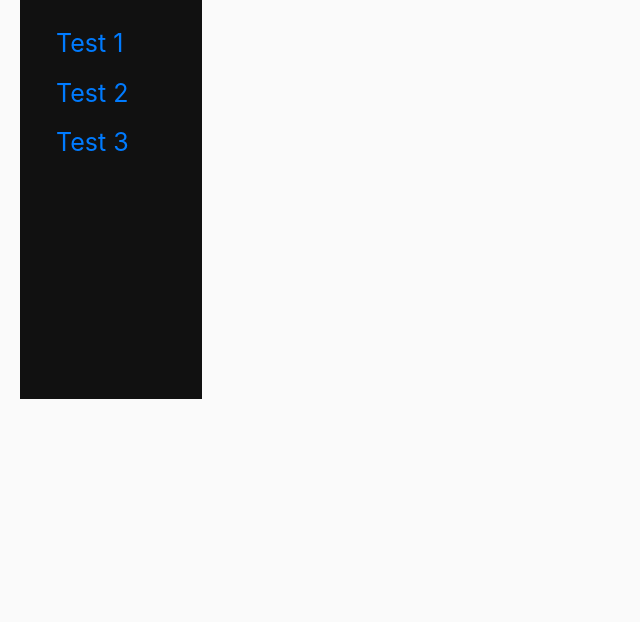
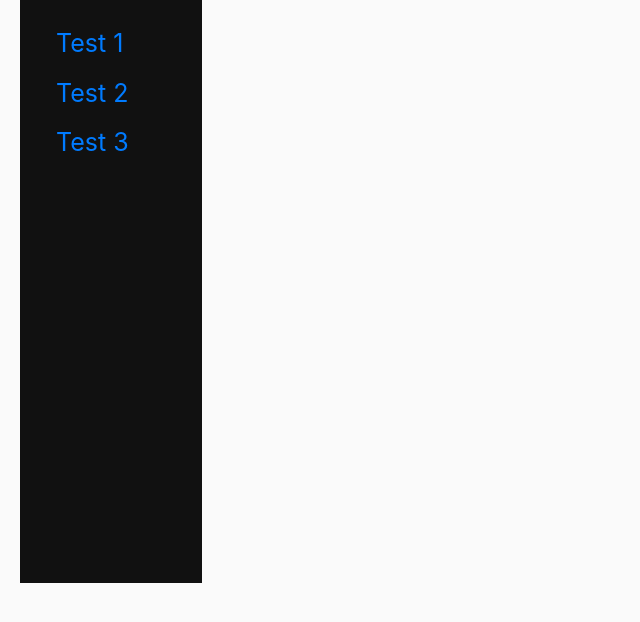
Before and after one commit to seika5/shirtmarket, a Django app: template shirtmarket/market/templates/home.html in a window 1280 px wide. Shown: the part 81-703 px from the top of the page, without its empty margins (0-640 px from the left). Run offline with Django 3.2, Linux system fonts and the light colour scheme; the template is opened without the code that fills it, so the values that code supplies are empty; some libraries are stand-ins or nearby versions.

Commit message:
centered sidebar

```diff
--- a/shirtmarket/market/static/market/main.css
+++ b/shirtmarket/market/static/market/main.css
@@ -41,10 +41,11 @@ ul {
 }
 
 .sidebar {
-  height: 400px;
+  height: calc(80vh - 56px);
   min-width: 175px;
   position: sticky;
-  top: 100px;
+  vertical-align: middle;
+  top: calc(((100vh - 56px)/10) + 56px);
   background-color: #111;
   overflow-x: hidden;
   padding-top: 20px;
--- a/shirtmarket/market/templates/home.html
+++ b/shirtmarket/market/templates/home.html
@@ -8,9 +8,8 @@
 				<a href="#">Test 3</a>
 			</div>
 		</div>
-        	<div class="col-md-10">
-		<div class="flex-container">
-
+        <div class="col-md-10">
+			<div class="flex-container">
 				{% for post in posts %}
 					<div class="content-section">
 						<img class="rounded-circle article-img" src="{{ post.author.profile.image.url }}">
```
